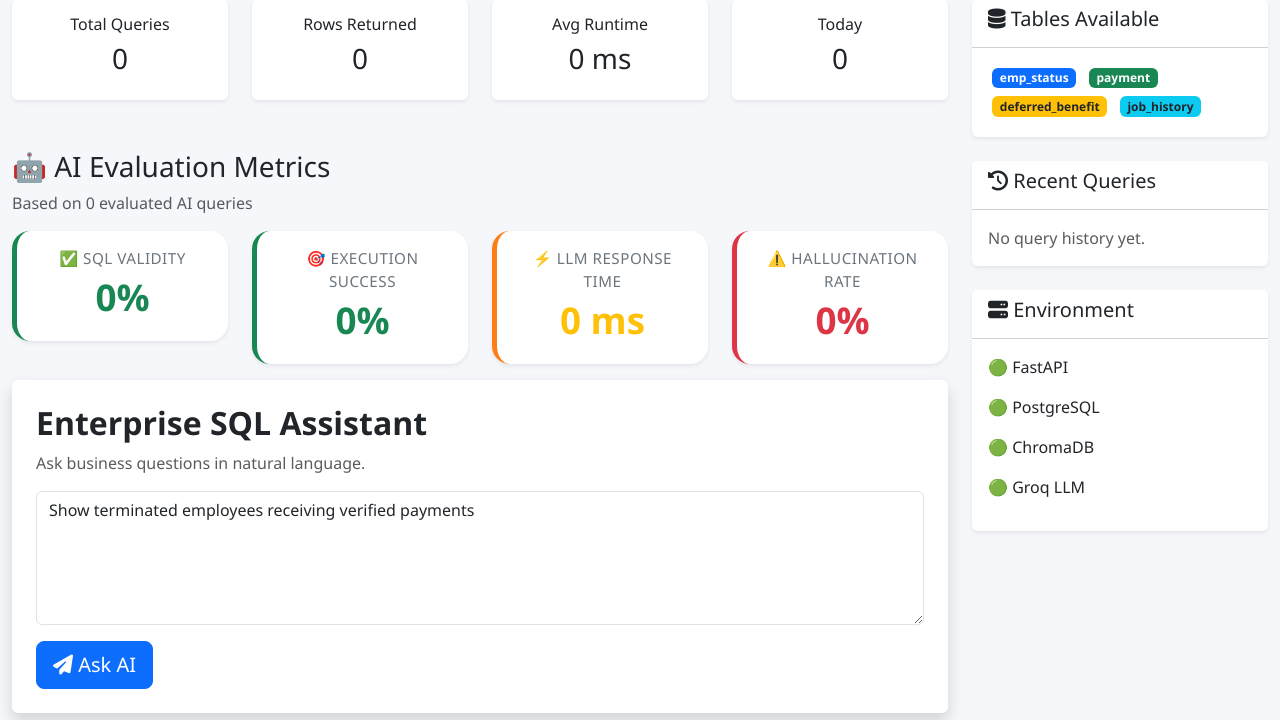
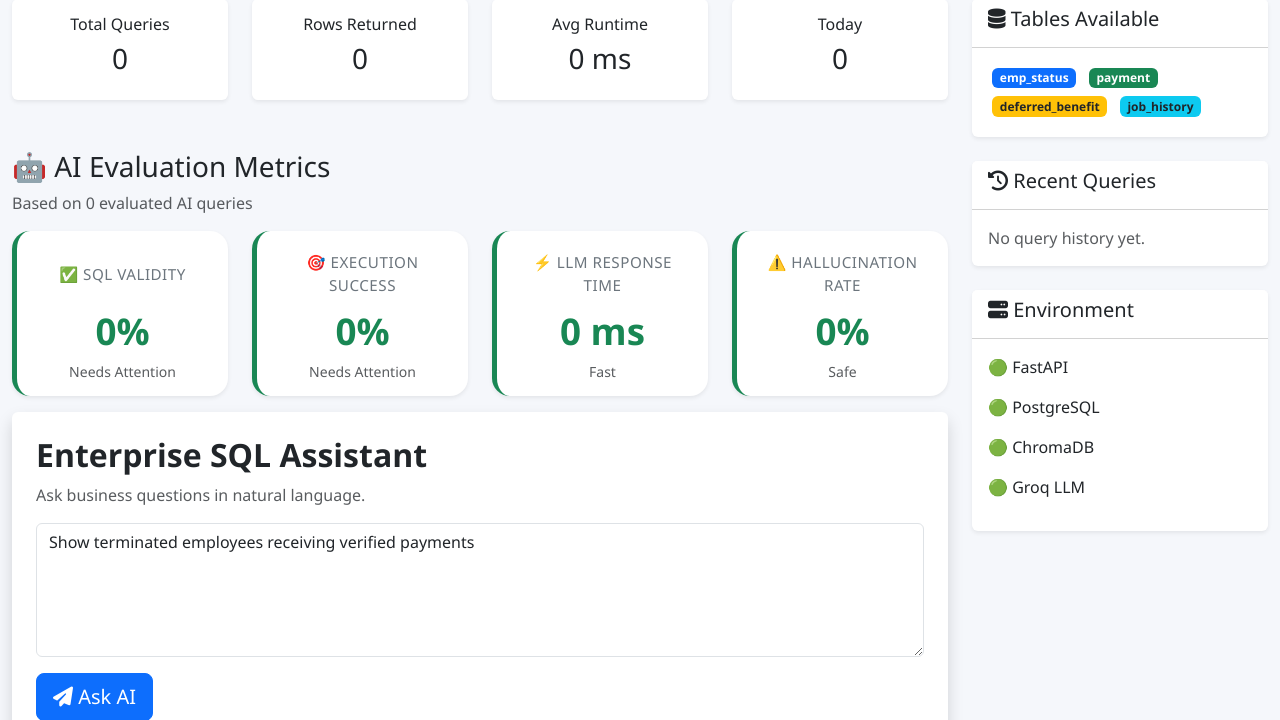
Before and after one commit to BharatArora2006/sql-buddy-ai, a FastAPI app: page /dashboard in a window 1280 px wide. Shown: the part 110-830 px from the top of the page. Run offline with FastAPI, Linux system fonts and the light colour scheme.

Commit message:
Improve dashboard UI, AI metrics and restore ChromaDB

```diff
--- a/app/main.py
+++ b/app/main.py
@@ -100,11 +100,11 @@ def startup():
 
 
 @app.get("/")
-def health_check():
-
-    return {
-        "message": "SQL Buddy Running"
-    }
+def home():
+    return RedirectResponse(
+        url="/dashboard",
+        status_code=302
+    )
 
 @app.get("/dashboard")
 def dashboard(request: Request):
--- a/app/static/css/style.css
+++ b/app/static/css/style.css
@@ -225,3 +225,27 @@ body {
     color: #6c757d;
     margin-bottom: 20px;
 }
+
+.ai-kpi-card {
+
+    height: 165px;
+
+    display: flex;
+
+    flex-direction: column;
+
+    justify-content: center;
+
+    align-items: center;
+}
+
+.ai-kpi-title {
+
+    min-height: 60px;
+
+    display: flex;
+
+    align-items: center;
+
+    justify-content: center;
+}
--- a/app/templates/dashboard.html
+++ b/app/templates/dashboard.html
@@ -111,60 +111,118 @@
                     </div>
 
                     <div class="col-md-3">
-                        <div class="card shadow-sm metric-card metric-green">
+                        <div class="card shadow-sm metric-card metric-green ai-kpi-card">
                             <div class="card-body text-center">
-                                <div class="metric-title">
-                                    ✅ SQL Validity
+
+                                <div class="ai-kpi-title">
+                                    <span class="metric-title">
+                                        ✅ SQL Validity
+                                    </span>
                                 </div>
 
                                 <div class="metric-value text-success">
                                     {{ sql_validity_rate }}%
                                 </div>
+
+                                <small class="text-muted">
+                                    {% if sql_validity_rate >= 95 %}
+                                        Excellent
+                                    {% elif sql_validity_rate >= 80 %}
+                                        Good
+                                    {% elif sql_validity_rate >= 60 %}
+                                        Fair
+                                    {% else %}
+                                        Needs Attention
+                                    {% endif %}
+                                    </small>
+
                             </div>
                         </div>
                     </div>
 
                     <div class="col-md-3">
-                        <div class="card shadow-sm metric-card metric-green">
+                        <div class="card shadow-sm metric-card metric-green ai-kpi-card">
                             <div class="card-body text-center">
-                                <div class="metric-title">
-                                    🎯 Execution Success
+
+                                <div class="ai-kpi-title">
+                                    <span class="metric-title">
+                                        🎯 Execution Success
+                                    </span>
                                 </div>
 
                                 <div class="metric-value text-success">
                                     {{ execution_success_rate }}%
                                 </div>
+
+                                <small class="text-muted">
+                                    {% if execution_success_rate >= 95 %}
+                                        Excellent
+                                    {% elif execution_success_rate >= 80 %}
+                                        Good
+                                    {% else %}
+                                        Needs Attention
+                                    {% endif %}
+                                    </small>
                             </div>
                         </div>
                     </div>
 
                     <div class="col-md-3">
-                        <div class="card shadow-sm metric-card metric-orange">
+                        <div class="card shadow-sm metric-card metric-green ai-kpi-card">
                             <div class="card-body text-center">
-                                <div class="metric-title">
-                                    ⚡ LLM Response Time
+
+                                <div class="ai-kpi-title">
+                                    <span class="metric-title">
+                                        ⚡ LLM Response Time
+                                    </span>
                                 </div>
 
-                                <div class="metric-value text-warning">
+                                <div class="metric-value text-success">
                                     {{ avg_llm_response_time }} ms
                                 </div>
+
+                                <small class="text-muted">
+                                    {% if avg_llm_response_time <= 500 %}
+                                        Fast
+                                    {% elif avg_llm_response_time <= 1000 %}
+                                        Acceptable
+                                    {% else %}
+                                        Slow
+                                    {% endif %}
+                                    </small>
                             </div>
                         </div>
                     </div>
 
                     <div class="col-md-3">
-                        <div class="card shadow-sm metric-card metric-red">
+                        <div class="card shadow-sm metric-card metric-green ai-kpi-card">
                             <div class="card-body text-center">
-                                <div class="metric-title">
-                                    ⚠️ Hallucination Rate
+
+                                <div class="ai-kpi-title">
+                                    <span class="metric-title">
+                                        ⚠️ Hallucination Rate
+                                    </span>
                                 </div>
 
-                                <div class="metric-value text-danger">
+                                <div class="metric-value text-success">
                                     {{ hallucination_rate }}%
                                 </div>
+
+                                <small class="text-muted">
+                                    {% if hallucination_rate == 0 %}
+                                        Safe
+                                    {% elif hallucination_rate < 5 %}
+                                        Low Risk
+                                    {% else %}
+                                        High Risk
+                                    {% endif %}
+                                    </small>
+
                             </div>
                         </div>
                     </div>
+
+
 
                 </div>
                 <!-- QUESTION CARD -->
```
Also changed, not shown: chroma_db/chroma.sqlite3, 3 other files.
